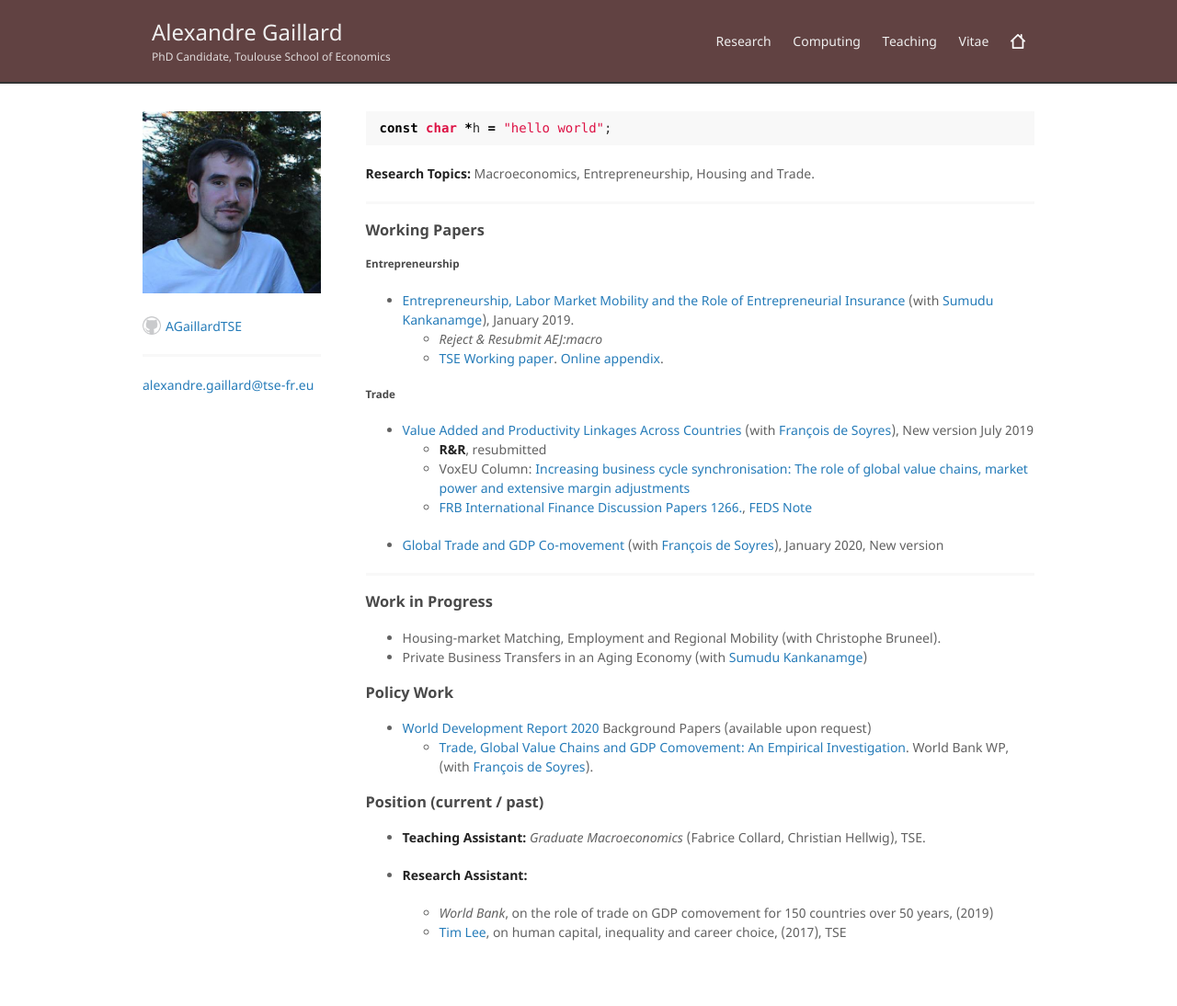
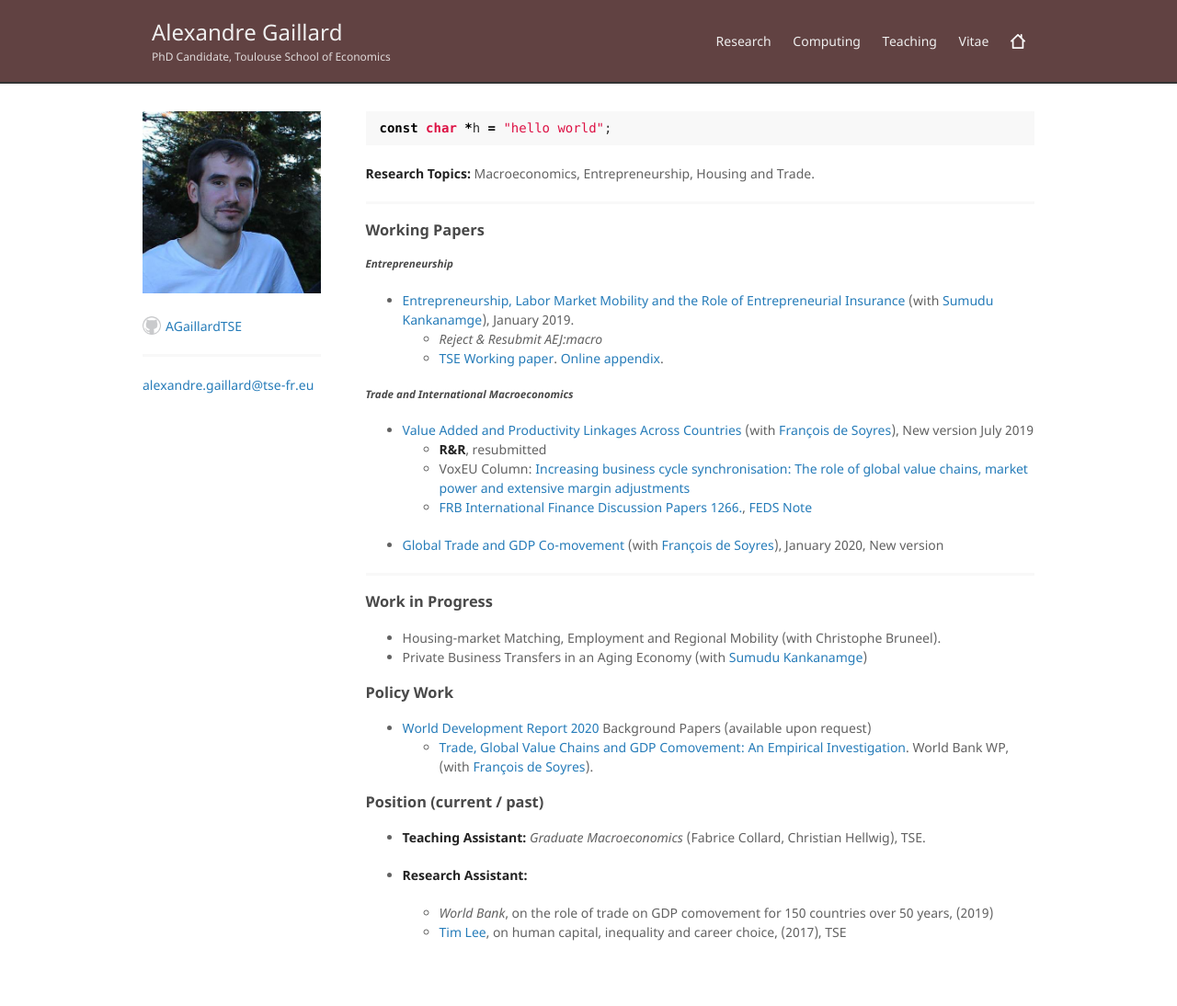
Before and after one commit to AGaillardTSE/AGaillardTSE.github.io, a Jekyll site: the page built from index.md, in a window 1280 px wide. Shown: the whole page at 92% size. Built offline with Jekyll 4.4.1, drawn with Linux system fonts in a browser that asks for light colours.

Commit message:
Update index.md

```diff
--- a/index.md
+++ b/index.md
@@ -13,13 +13,13 @@ const char *h = "hello world";
 
 ### Working Papers
 
-##### Entrepreneurship
+##### *Entrepreneurship*
 *   [Entrepreneurship, Labor Market Mobility and the Role of Entrepreneurial Insurance](http://agaillard.eu/projects/ELMM/) (with [Sumudu Kankanamge](http://kankanamge.free.fr/)), January 2019.
     - *Reject & Resubmit AEJ:macro*
     - <a href="https://www.tse-fr.eu/sites/default/files/TSE/documents/doc/wp/2018/wp_tse_929.pdf" target="_blank">TSE Working paper</a>. <a href="http://kankanamge.free.fr/docs/ELMMREI_online_appendix.pdf" target="_blank">Online appendix</a>.
 
 
-##### Trade
+##### *Trade and International Macroeconomics*
 *   [Value Added and Productivity Linkages Across Countries](http://agaillard.eu/projects/TCP/) (with [François de Soyres](https://sites.google.com/site/francoisdesoyres/research)), New version July 2019
     - **R&R**, resubmitted
     - VoxEU Column: <a href="https://voxeu.org/article/explaining-business-cycle-synchronisation-using-profits-and-extensive-margin" target="_blank">Increasing business cycle synchronisation: The role of global value chains, market power and extensive margin adjustments</a>
```
